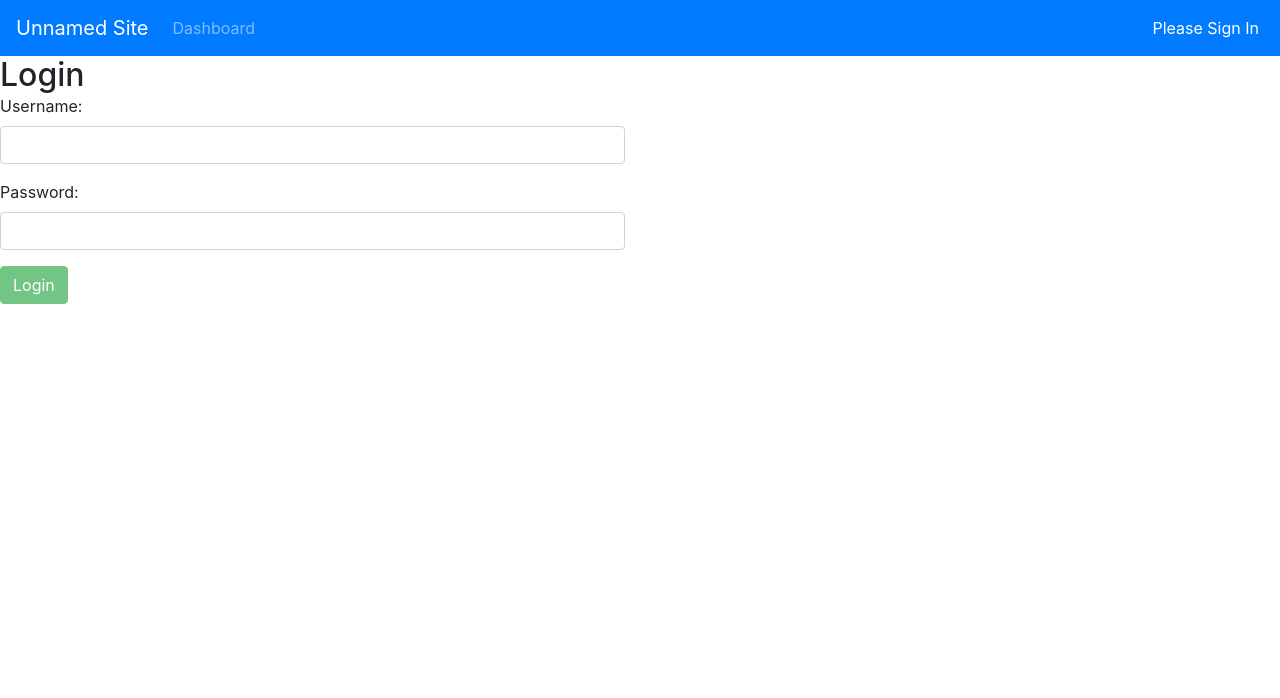
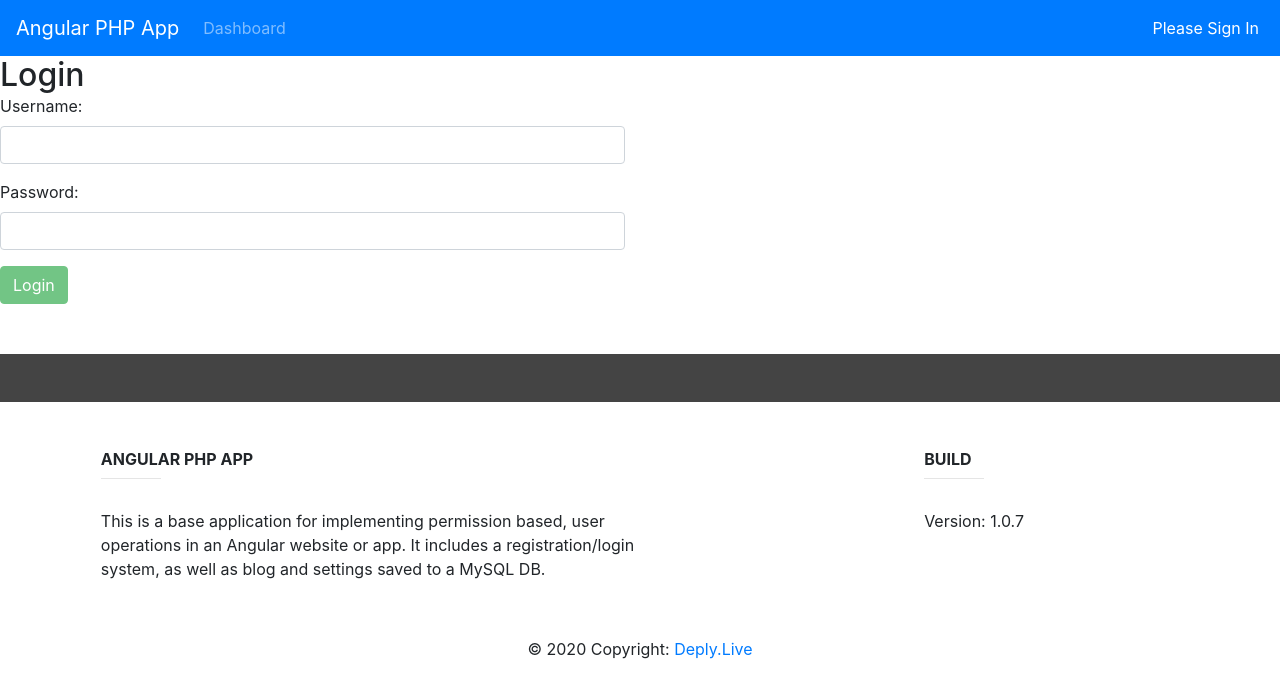
Before and after one commit to mizzyexists/angular-web-engine, an Angular app: page /#/ in a window 1280 px wide. Shown: the top 698 px of the page. Built offline with nearby package versions, Linux system fonts and the light colour scheme; no server answers.

Commit message:
Dev Build - 1.0.7 - See CHANGELOG

```diff
--- a/src/app/app.component.html
+++ b/src/app/app.component.html
@@ -1,3 +1,4 @@
 <app-toasts></app-toasts>
 <app-navbar></app-navbar>
 <router-outlet></router-outlet>
+<app-footer></app-footer>
--- a/src/app/app.module.ts
+++ b/src/app/app.module.ts
@@ -15,6 +15,7 @@ import { ViewusersComponent } from './components/authentication/users/viewusers/
 import { NavbarComponent } from './components/navbar/navbar.component';
 import { ChangepassComponent } from './components/authentication/users/changepass/changepass.component';
 import { ToastsContainer } from './models/toast.component';
+import { FooterComponent } from './components/footer/footer.component';
 
 @NgModule({
   declarations: [
@@ -28,7 +29,8 @@ import { ToastsContainer } from './models/toast.component';
     ViewusersComponent,
     NavbarComponent,
     ChangepassComponent,
-    ToastsContainer
+    ToastsContainer,
+    FooterComponent
   ],
   imports: [
     BrowserModule,
--- a/src/app/components/authentication/register/register.component.html
+++ b/src/app/components/authentication/register/register.component.html
@@ -21,5 +21,5 @@
     </div>
     <button class="btn btn-success">Register</button>
   </form>
-  <button class="btn btn-Danger" routerLink="/viewusers">Cancel</button>
+  <button style="margin-top: 5px;" class="btn btn-danger" routerLink="/viewusers">Cancel</button>
 </div>
--- /dev/null
+++ b/src/app/components/footer/footer.component.css
@@ -0,0 +1,3 @@
+footer{
+  margin-top: 50px;
+}
--- /dev/null
+++ b/src/app/components/footer/footer.component.html
@@ -0,0 +1,30 @@
+<!-- Footer -->
+<footer class="page-footer font-small unique-color-dark">
+  <div style="background-color: #444;">
+    <div class="container">
+      <div class="row py-4 d-flex align-items-center">
+        <div class="col-md-6 col-lg-5 text-center text-md-left mb-4 mb-md-0">
+        </div>
+      </div>
+    </div>
+  </div>
+  <div class="container text-center text-md-left mt-5">
+    <div class="row mt-3">
+      <div class="col-md-5 col-lg-6 col-xl-6 mx-auto mb-4">
+        <h6 class="text-uppercase font-weight-bold">Angular PHP App</h6>
+        <hr class="deep-purple accent-2 mb-4 mt-0 d-inline-block mx-auto" style="width: 60px;">
+        <p>This is a base application for implementing permission based, user operations in an Angular website or app. It includes a registration/login system, as well as blog and settings saved to a MySQL DB.</p>
+      </div>
+      <div class="col-md-3 col-lg-2 col-xl-2 mx-auto mb-4">
+      </div>
+      <div class="col-md-4 col-lg-3 col-xl-3 mx-auto mb-md-0 mb-4">
+        <h6 class="text-uppercase font-weight-bold">Build</h6>
+        <hr class="deep-purple accent-2 mb-4 mt-0 d-inline-block mx-auto" style="width: 60px;">
+        <p>Version: {{version}}</p>
+      </div>
+    </div>
+  </div>
+  <div class="footer-copyright text-center py-3">© 2020 Copyright:
+    <a href="https://deply.live" target="_blank"> Deply.Live</a>
+  </div>
+</footer>
--- /dev/null
+++ b/src/app/components/footer/footer.component.ts
@@ -0,0 +1,15 @@
+import { Component, OnInit } from '@angular/core';
+
+@Component({
+  selector: 'app-footer',
+  templateUrl: './footer.component.html',
+  styleUrls: ['./footer.component.css']
+})
+export class FooterComponent implements OnInit {
+  version: string = '1.0.7';
+  constructor() { }
+
+  ngOnInit() {
+  }
+
+}
--- a/src/app/components/navbar/navbar.component.html
+++ b/src/app/components/navbar/navbar.component.html
@@ -1,5 +1,5 @@
 <nav class="navbar navbar-expand-lg navbar-dark bg-primary">
-  <a class="navbar-brand" routerLink="/dashboard">Unnamed Site</a>
+  <a class="navbar-brand" routerLink="/dashboard">Angular PHP App</a>
   <button class="navbar-toggler" type="button" data-toggle="collapse" data-target="#navbarText" aria-controls="navbarText" aria-expanded="false" aria-label="Toggle navigation">
     <span class="navbar-toggler-icon"></span>
   </button>
--- a/src/app/pages/blog/blog.component.html
+++ b/src/app/pages/blog/blog.component.html
@@ -18,8 +18,8 @@
   <label>Blog Content</label>
   <input type="textarea" name="blogcontent" ngModel>
   <br>
-  <label>Blog Author: {{loggedUser}}</label>
-  <input type="hidden" name="blogauthor" value="{{loggedUser}}" ngModel="{{loggedUser}}">
+  <label>Blog Author: {{loggedUser | titlecase}}</label>
+  <input type="hidden" name="blogauthor" value="{{loggedUser | titlecase}}" ngModel="{{loggedUser | titlecase}}">
   <br>
   <input class="btn btn-primary" type="submit" value="Create Post">
   </form>
```
Also changed, not shown: 2 other files (tests, documents, lock files or other folders).
